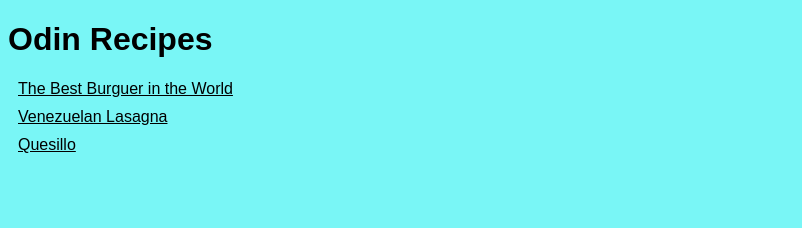
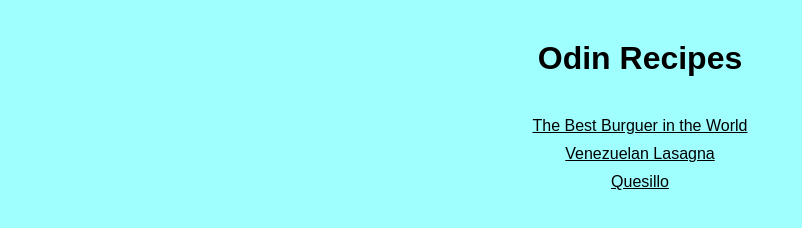
Before and after one commit to luisaopb/odin-recipes, a plain HTML site: page index.html in a window 1280 px wide. Shown: the whole page, without its empty margins (0-802 px from the left). Drawn offline with Linux system fonts and the light colour scheme.

Commit message:
Update styles in CSS and remove stylesheet links from recipe pages

```diff
--- a/style.css
+++ b/style.css
@@ -1,6 +1,12 @@
 body {
-    background-color: #79f6f6;
+    background-color: #9fffff;
     font-family: sans-serif;
+    margin: 0 auto;
+    text-align: center;
+
+}
+h1{
+    margin: 40px;
 }
 
 a{
```
Also changed, not shown: recipes/burguer.html (+0 -1 lines), recipes/lasagna.html (+0 -1 lines), recipes/quesillo.html (+0 -2 lines).
